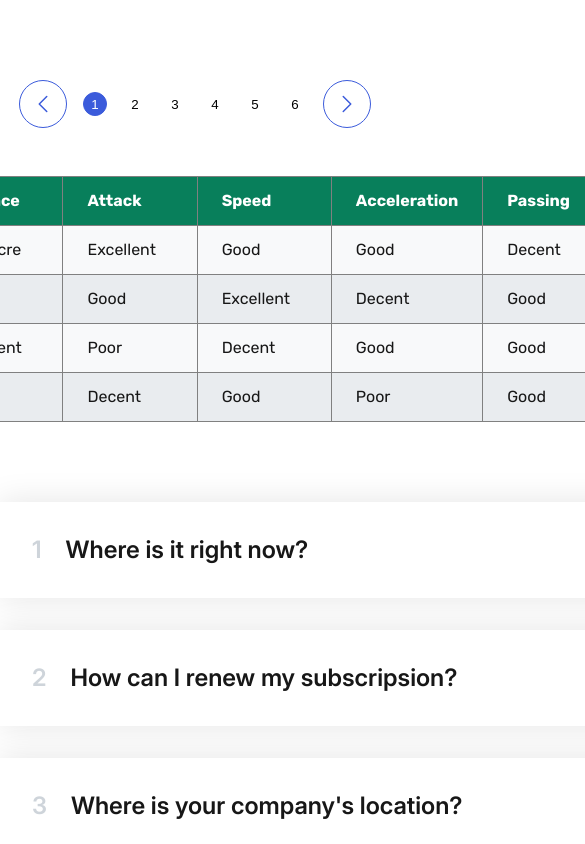
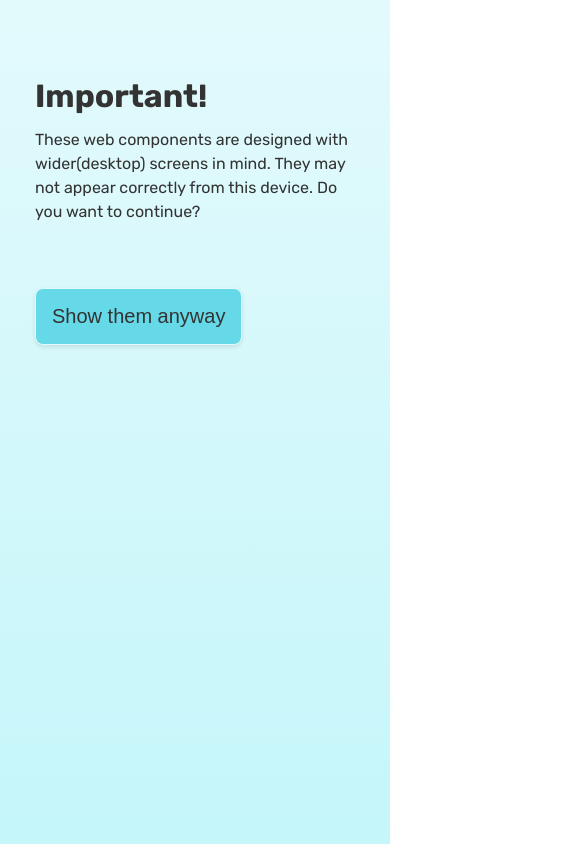
Before and after one commit to tBaronDar/components-lib, a Next.js app: page / in a window 390 px wide. Shown: the top 844 px of the page, 585 px wide, since content can reach past the window. Built offline with nearby package versions, Linux system fonts and the light colour scheme.

Commit message:
finished hero section, main navigation WIP, added mobile check

```diff
--- a/app/globals.css
+++ b/app/globals.css
@@ -1,6 +1,6 @@
 :root {
 	--background: #ffffff;
-	--foreground: #171717;
+	--foreground: #333;
 }
 
 * {
@@ -14,16 +14,8 @@ body {
 	background: var(--background);
 	font-family: sans-serif;
 	line-height: 1;
-	padding: 5rem 0;
 }
 
-main {
-	display: flex;
-	flex-direction: column;
-	align-items: center;
-	justify-content: center;
-	gap: 3rem;
-}
 /* var(--font-inter), var(--font-geist-mono), var(--font-geist-sans), */
 
 /*
--- /dev/null
+++ b/app/hero/page.module.css
@@ -0,0 +1,2 @@
+.main-page {
+}
--- /dev/null
+++ b/app/page.module.css
@@ -0,0 +1,12 @@
+.main-page {
+	padding-bottom: 5rem;
+	display: flex;
+	flex-direction: column;
+	align-items: center;
+	justify-content: center;
+	gap: 3rem;
+}
+
+.main-page header {
+	width: 100%;
+}
--- a/app/page.tsx
+++ b/app/page.tsx
@@ -1,20 +1,47 @@
+"use client";
+
 import Accordion from "@/components/accordion/accordion";
 import Carousel from "@/components/carousel/carousel";
-import Hero from "@/components/hero/hero";
 import Pagination from "@/components/pagination/pagination";
 import Table from "@/components/table/table";
+import Navbar from "@/components/navigation/navbar-top";
+
+import styles from "@/app/page.module.css";
 
 //dummy data
 import { FAQ, carouselData, playersData } from "@/data/dummy_data";
+import { useEffect, useState } from "react";
+import MobileCheck from "@/components/mobile/mobile-check";
 
 export default function ComponentsLib() {
+	const [isSmallScreen, setIsSmallScreen] = useState(false);
+	const [proccedByUser, setProccedByUser] = useState(false);
+	useEffect(() => {
+		if (window.innerWidth < 768) {
+			setIsSmallScreen(true);
+		} else {
+			setIsSmallScreen(false);
+		}
+	}, [proccedByUser]);
+
 	return (
-		<main>
-			{/* <Hero /> */}
-			<Pagination pages={6} initialPage={1} />
-			<Table data={playersData} />
-			<Accordion data={FAQ} />
-			<Carousel data={carouselData} />
-		</main>
+		<>
+			<header>{(!isSmallScreen || proccedByUser) && <Navbar />}</header>
+			{(!isSmallScreen || proccedByUser) && (
+				<main className={styles["main-page"]}>
+					<Pagination pages={6} initialPage={1} />
+					<Table data={playersData} />
+					<Accordion data={FAQ} />
+					<Carousel data={carouselData} />
+				</main>
+			)}
+			{isSmallScreen && (
+				<MobileCheck
+					showComponents={() => {
+						setProccedByUser(true);
+					}}
+				/>
+			)}
+		</>
 	);
 }
--- a/components/hero/hero.module.css
+++ b/components/hero/hero.module.css
@@ -1,5 +1,18 @@
 .hero {
 	font-family: var(--font-rubik);
+}
+
+.hero header {
+	height: 100vh;
+	position: relative;
+	/* background-color: rebeccapurple; */
+	background-image: linear-gradient(
+			rgba(12, 12, 12, 0.6),
+			rgba(12, 12, 12, 0.6)
+		),
+		url(https://themis-generic-images.s3.eu-north-1.amazonaws.com/smiling-couple-eating-popcorn-watching-tv-while-relaxing-sofa.jpg);
+	background-size: cover;
+	color: #fff;
 }
 
 .navigation {
@@ -7,11 +20,27 @@
 	justify-content: space-between;
 	font-size: 1.5rem;
 	font-weight: 700;
+	padding-top: 1.5rem;
+}
+
+.header-container {
+	width: 75rem;
+	/* relative to parent */
+	position: absolute;
+	left: 50%;
+	top: 50%;
+	/* relative to self */
+	transform: translate(-50%, -50%);
+}
+
+.header-container-inner {
+	width: 50%;
 }
 
 .hero h1 {
 	font-size: 3.5rem;
 	margin-bottom: 2rem;
+	line-height: 1.05;
 }
 
 .hero p {
@@ -28,6 +57,7 @@
 	border: none;
 	background-color: #e67e22;
 	color: #fff;
+	cursor: pointer;
 }
 
 .hero h2 {
@@ -38,3 +68,8 @@
 .hero section {
 	padding: 6rem 0;
 }
+
+.container {
+	width: 75rem;
+	margin: 0 auto;
+}
--- /dev/null
+++ b/components/mobile/mobile-check.module.css
@@ -0,0 +1,39 @@
+.main {
+	margin: 0;
+	background-image: linear-gradient(#e3fafc, #c5f6fa);
+	height: 100vh;
+	width: 100%;
+}
+
+.container {
+	width: 20rem;
+	margin: 0 auto;
+	padding: 5rem 0;
+}
+
+.container h1 {
+	margin-bottom: 1rem;
+	font-size: 2rem;
+}
+
+.container p {
+	line-height: 1.5;
+	margin-bottom: 4rem;
+}
+
+.container button {
+	font-size: 1.25rem;
+	padding: 1rem;
+	background-color: #66d9e8;
+	border-radius: 0.5rem;
+	border: 1px solid #e3fafc;
+	box-shadow: 0 2px 4px rgba(0, 0, 0, 0.1);
+	color: #333333;
+	cursor: pointer;
+}
+
+.container button:hover,
+.container button:active {
+	background-color: #99e9f2;
+	border: none;
+}
--- /dev/null
+++ b/components/mobile/mobile-check.tsx
@@ -0,0 +1,21 @@
+"use client";
+import React from "react";
+
+import styles from "./mobile-check.module.css";
+import { redirect } from "next/navigation";
+
+export default function MobileCheck({ showComponents }) {
+	return (
+		<main className={styles.main}>
+			<section className={styles.container}>
+				<h1>Important!</h1>
+				<p>
+					These web components are designed with wider(desktop) screens in mind.
+					They may not appear correctly from this device. Do you want to
+					continue?
+				</p>
+				<button onClick={showComponents}>Show them anyway</button>
+			</section>
+		</main>
+	);
+}
--- /dev/null
+++ b/components/navigation/navbar-top.module.css
@@ -0,0 +1,34 @@
+.navbar {
+	padding: 1.5rem;
+	display: flex;
+	justify-content: space-between;
+	/* background-image: linear-gradient(#c5f6fa, #e3fafc); */
+	font-size: 1.25rem;
+	font-weight: 500;
+	position: relative;
+}
+
+.section-components {
+	cursor: pointer;
+	color: #000;
+}
+
+.section-components[open] {
+	cursor: pointer;
+}
+
+.section-components[open] ul {
+	position: absolute;
+	list-style: none;
+	background-color: rgba(152, 152, 152, 0.3);
+	border-radius: 0.5rem;
+}
+
+.section-components[open] li {
+	padding: 0.5rem;
+}
+
+.link {
+	text-decoration: none;
+	color: #333;
+}
--- /dev/null
+++ b/components/navigation/navbar-top.tsx
@@ -0,0 +1,25 @@
+import React from "react";
+import { Rubik } from "next/font/google";
+
+import styles from "./navbar-top.module.css";
+import Link from "next/link";
+
+const rubik = Rubik({ weight: "variable", subsets: ["latin"] });
+
+export default function Navbar() {
+	return (
+		<nav className={`${styles.navbar} ${rubik.className}`}>
+			<div>LOGO</div>
+			<details className={styles["section-components"]}>
+				<summary>Section Components</summary>
+				<ul>
+					<li>
+						<Link href="/hero" target="_blank" className={styles.link}>
+							Hero Component
+						</Link>
+					</li>
+				</ul>
+			</details>
+		</nav>
+	);
+}
```
Also changed, not shown: app/hero/page.tsx (added, +12 -0 lines), components/hero/hero.tsx (+13 -9 lines), components/pagination/pagination.tsx (+4 -3 lines).
